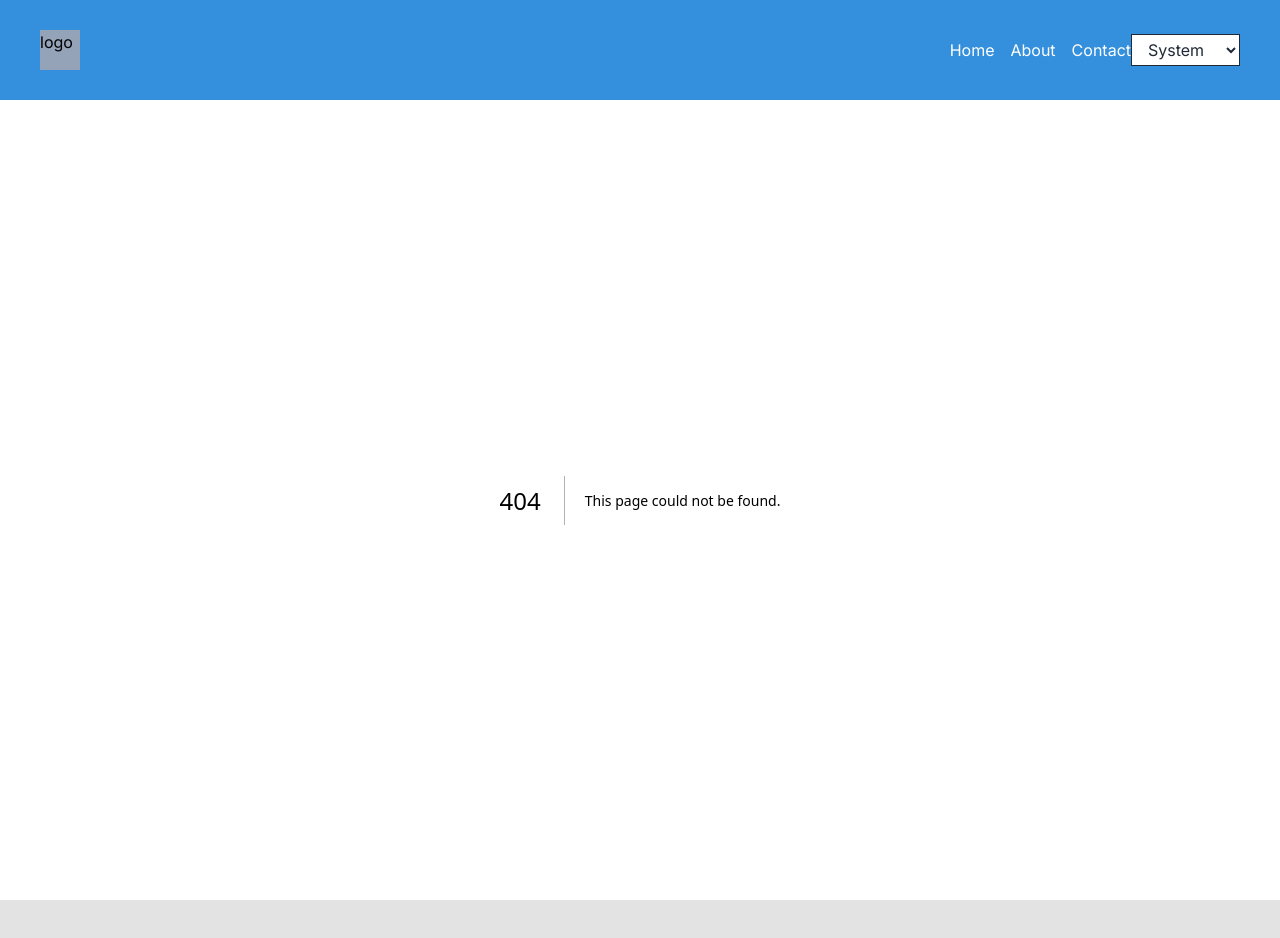
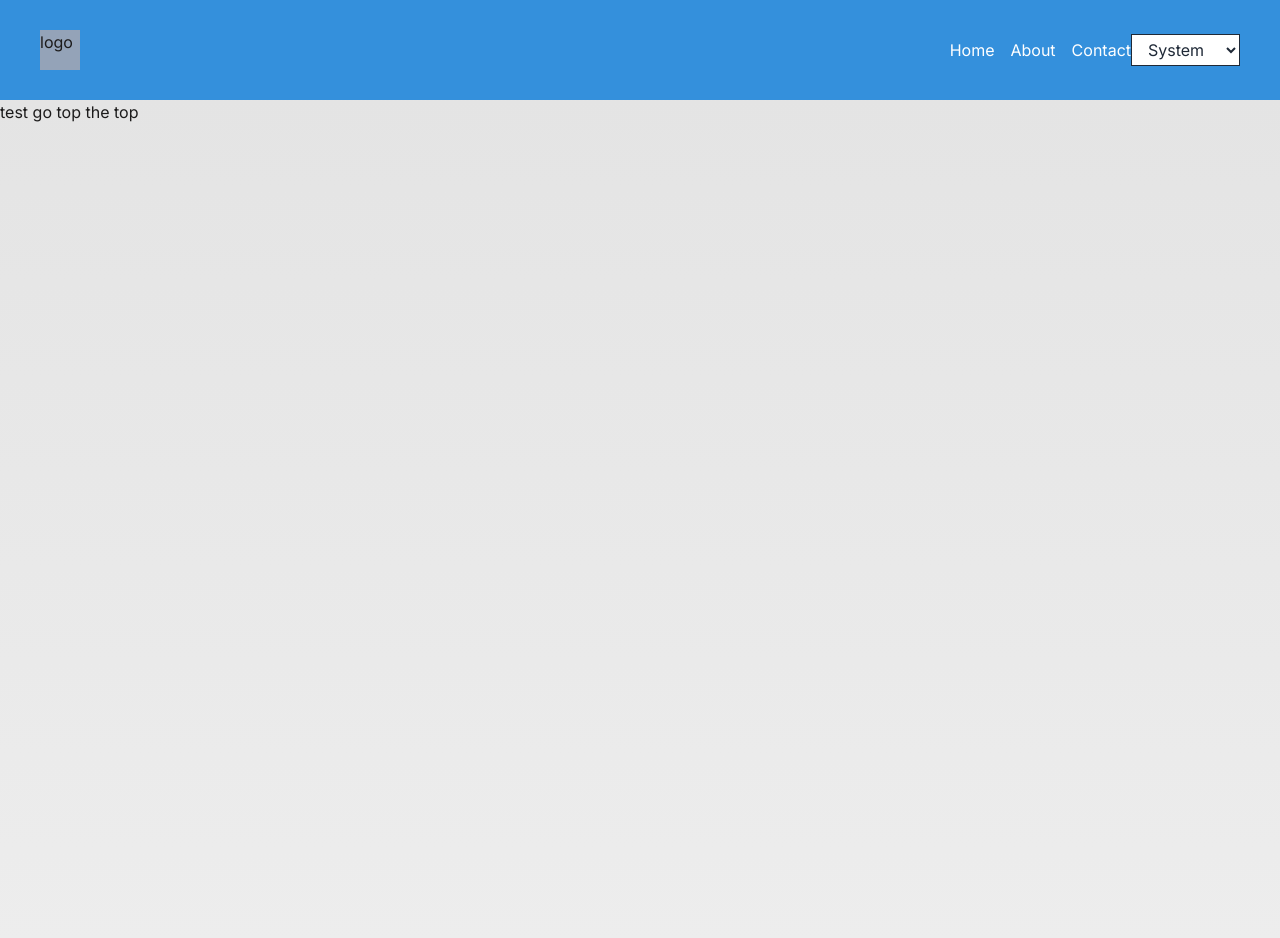
Before and after one commit to MiniMacaw/blog-template, a Next.js app: page /posts/1 in a window 1280 px wide. Before the commit this address had no page. Shown: the top 938 px of the page. Before the commit the page ends 900 px from the top, so only its background shows below. Built offline with nearby package versions, Linux system fonts and the light colour scheme.

Commit message:
adding pages for posts to the repo

```diff
--- /dev/null
+++ b/src/app/posts/[slug]/page.tsx
@@ -0,0 +1,9 @@
+export default function Post() {
+    return (
+        <div className="h-[200vh]">
+            <div className=" sticky top-100">
+                test go top the top
+            </div>
+        </div>
+    )
+}
--- /dev/null
+++ b/src/app/posts/page.tsx
@@ -0,0 +1,9 @@
+export default function Posts() {
+    return (
+        <div className="h-[200vh]">
+            <div className=" sticky top-100">
+                test go top the top
+            </div>
+        </div>
+    )
+}
```
